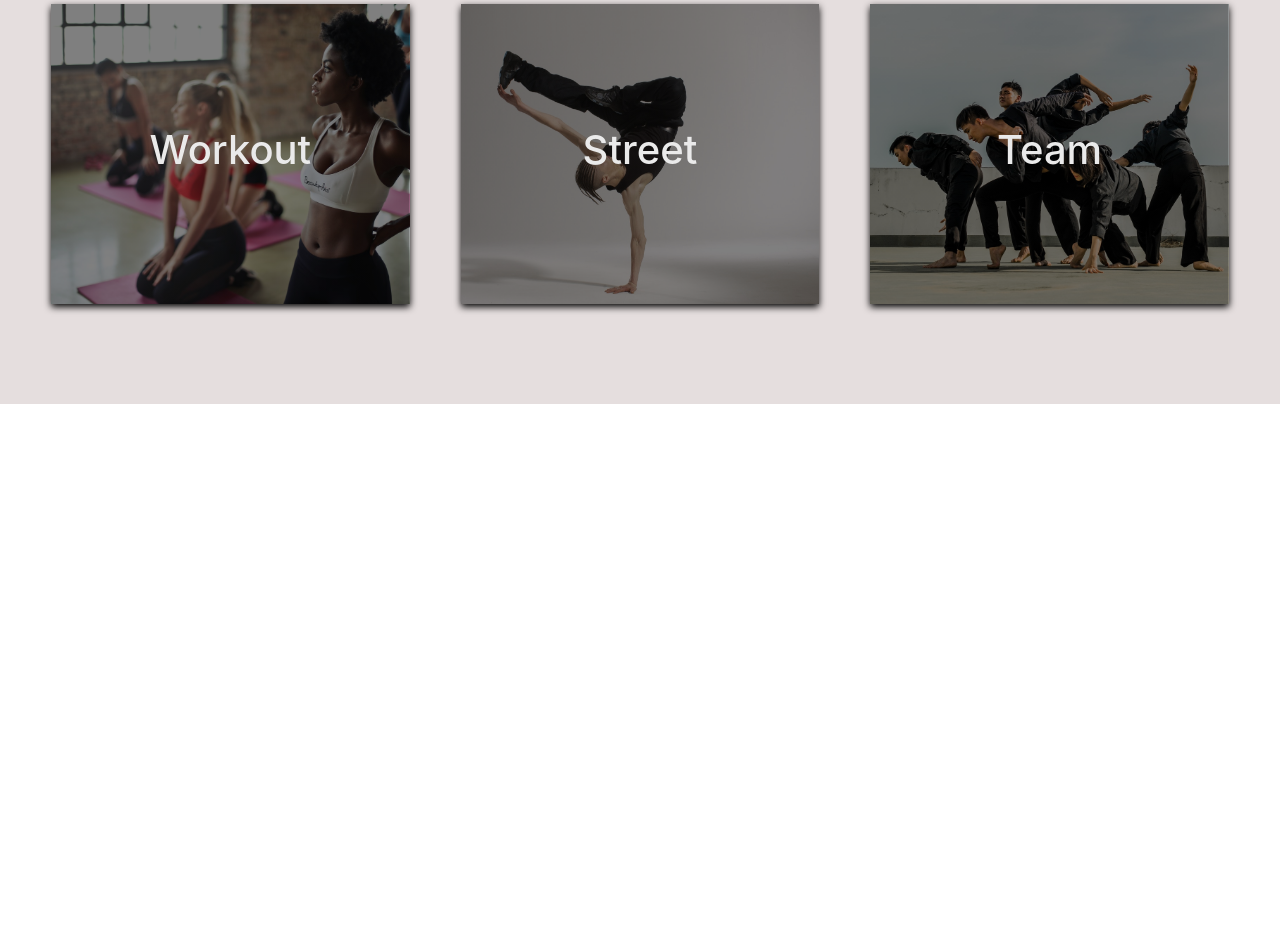
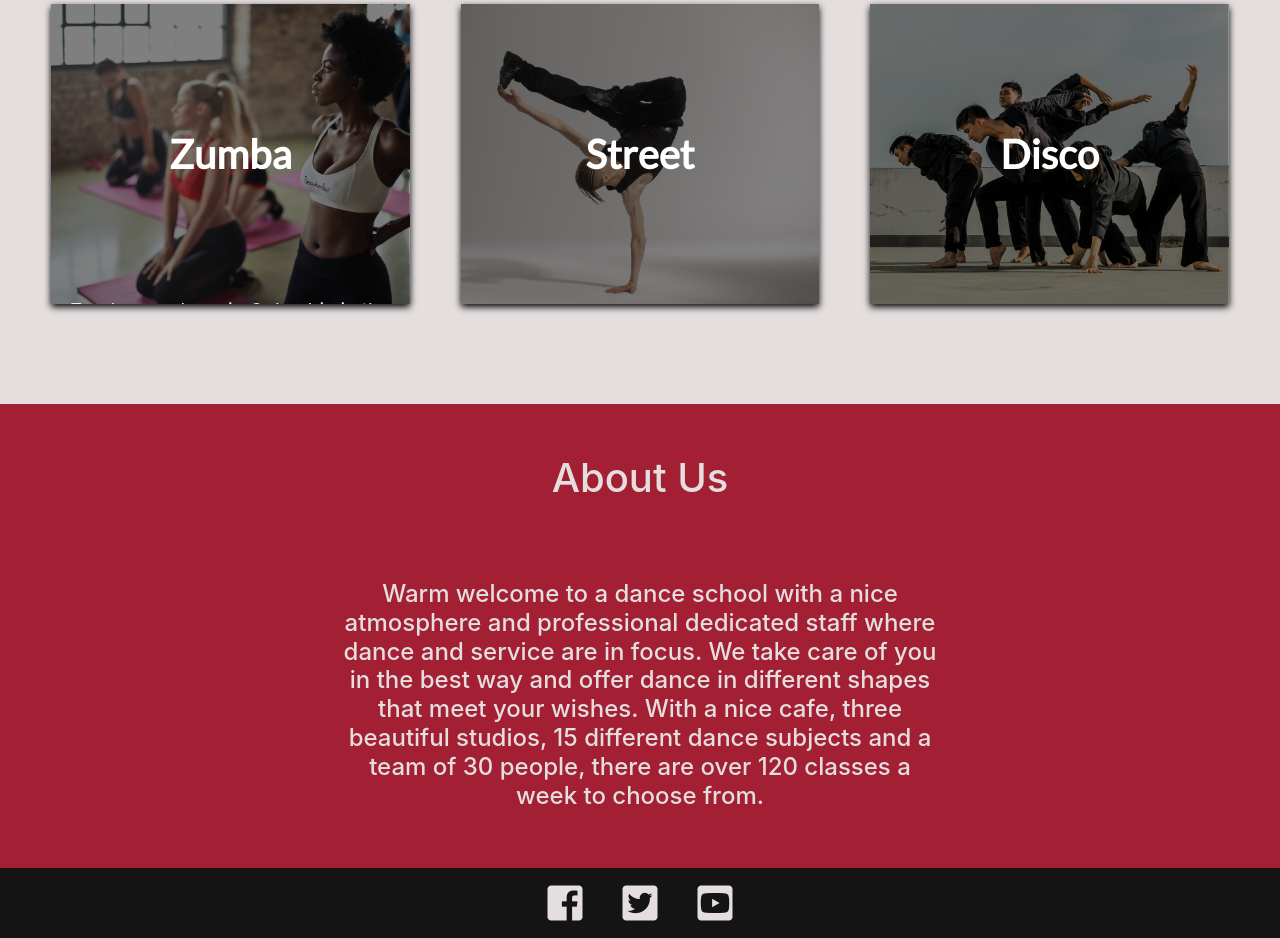
Before and after one commit to whoisaplex/danceproject, a plain HTML site: page index.html in a window 1280 px wide. Shown: the part 896-1834 px from the top of the page. Before the commit the page ends 1300 px from the top, so only its background shows below. Drawn offline with nearby package versions, Linux system fonts and the light colour scheme.

Commit message:
Main page update

```diff
--- a/index.html
+++ b/index.html
@@ -1,6 +1,7 @@
 <!DOCTYPE html>
 <html>
   <head>
+    <title>Welcome to Sway Dance</title>
     <link rel="stylesheet" href="https://maxcdn.bootstrapcdn.com/bootstrap/4.0.0/css/bootstrap.min.css">
     <link href="https://use.fontawesome.com/releases/v5.0.8/css/all.css" rel="stylesheet">
     <link href="https://fonts.googleapis.com/css?family=Lato" rel="stylesheet">
@@ -31,10 +32,28 @@
       </div>
     </div>
     <div class="undersection">
-      <div class="box workout"><h3>Workout</h3></div>
-      <div class="box street"><h3>Street</h3></div>
-      <div class="box team"><h3>Team</h3></div>
+      <div class="box workout">
+        <div class="main_text_image">Zumba</div>
+        <div class="filler">Zumba was born in Colombia in the 1990s, quite by accident. A fitness instructor forgot to bring his usual workout music to class, so he grabbed some Latin albums from his car, ditched the constraints of a traditional workout and danced just like he would at a club. His class followed along, sweating to the salsa and rumba beats, and loving it.</div>
+      </div>
+      <div class="box street">
+        <div class="main_text_image">Street</div>
+        <div class="filler">A street dance is a dance style—founded by African-Americans—that evolved outside dance studios in any available open space such as streets, dance parties, block parties, parks, school yards, raves, and nightclubs. The term is used to describe vernacular dances in urban context.</div>
+      </div>
+      <div class="box team">
+        <div class="main_text_image">Disco</div>
+        <div class="filler">In the early years, dancers in discos danced in a "hang loose" or "freestyle" approach. At first, many dancers improvised their own dance styles and dance steps. Later in the disco era, popular dance styles were developed, including the "Bump", "Penguin", "Boogaloo", "Watergate" and the "Robot".</div>
+      </div>
     </div>
+    <div class="aboutus">
+      <h1>About Us</h1>
+      <h4>Warm welcome to a dance school with a nice atmosphere and professional dedicated staff where dance and service are in focus. We take care of you in the best way and offer dance in different shapes that meet your wishes. With a nice cafe, three beautiful studios, 15 different dance subjects and a team of 30 people, there are over 120 classes a week to choose from.</h4>
+    </div>
+    <footer class="footer">
+      <i class="fab fa-facebook-square"></i>
+      <i class="fab fa-twitter-square"></i>
+      <i class="fab fa-youtube-square"></i>
+    </footer>
     <script src="https://code.jquery.com/jquery-3.3.1.js" integrity="sha256-2Kok7MbOyxpgUVvAk/HJ2jigOSYS2auK4Pfzbm7uH60=" crossorigin="anonymous"></script>
     <script src="login.js"></script>
   </body>
--- a/style.css
+++ b/style.css
@@ -1,3 +1,8 @@
+*{
+  padding:0px;
+  margin:0px;
+}
+
 html, body{
   overflow-x: hidden;
 }
@@ -82,11 +87,36 @@ html, body{
   height:300px;
   box-shadow: 0px 3px 7px black;
   color: #eaeaea;
+  /*display:flex;
+  justify-content: center;
+  align-items: center;*/
+  text-align: center;
+  overflow: hidden;
+
+}
+
+.box:hover > .filler{
+  transform: translateY(-100%);
+}
+.box:hover > .main_text_image{
+  transform: translateY(-100%);
+}
+
+
+.filler{
+  width:100%;
+  height:100%;
   display:flex;
   justify-content: center;
   align-items: center;
+  background:rgba(33, 37, 41, 0.95);
+  transition: all .4s;
+  font-size: 1.2em;
   text-align: center;
+  padding:15px;
+
 }
+
 .workout{
   background:linear-gradient(rgba(0, 0, 0, 0.5), rgba(0, 0, 0, 0.5)), url('images/boxbg3.jpeg');
   background-position: center;
@@ -105,8 +135,17 @@ html, body{
   background-repeat: no-repeat;
   background-size: cover;
 }
-.box h3{
+.main_text_image{
+  width:100%;
+  height:100%;
   font-size:40px;
+  display:flex;
+  justify-content: center;
+  align-items: center;
+  font-family: 'Lato';
+  font-weight: bold;
+  color:white;
+  transition: all .4s;
 }
 
 .login-dropdown{
@@ -165,3 +204,42 @@ html, body{
   align-items: center;
   color:#e5dede;
 }
+
+.aboutus{
+  width:100vw;
+  display:flex;
+  flex-direction: column;
+  background:#a32034;
+  justify-content: center;
+  align-items: center;
+  color:#e5dede;
+}
+
+.aboutus h1{
+  padding:50px;
+}
+
+.aboutus h4{
+  padding:20px;
+  padding-bottom:50px;
+  text-align: center;
+  width:50%;
+}
+
+.footer{
+  width:100vw;
+  background:#141414;
+  display:flex;
+  justify-content: center;
+  font-size:2.5em;
+}
+
+.footer i{
+  cursor:pointer;
+  color:#e5dede;
+  padding:15px 20px;
+  transition: all .3s;
+}
+.footer i:hover{
+  color:#a32034;
+}
```
Also changed, not shown: profilePage/index.html (+1 -0 lines).
